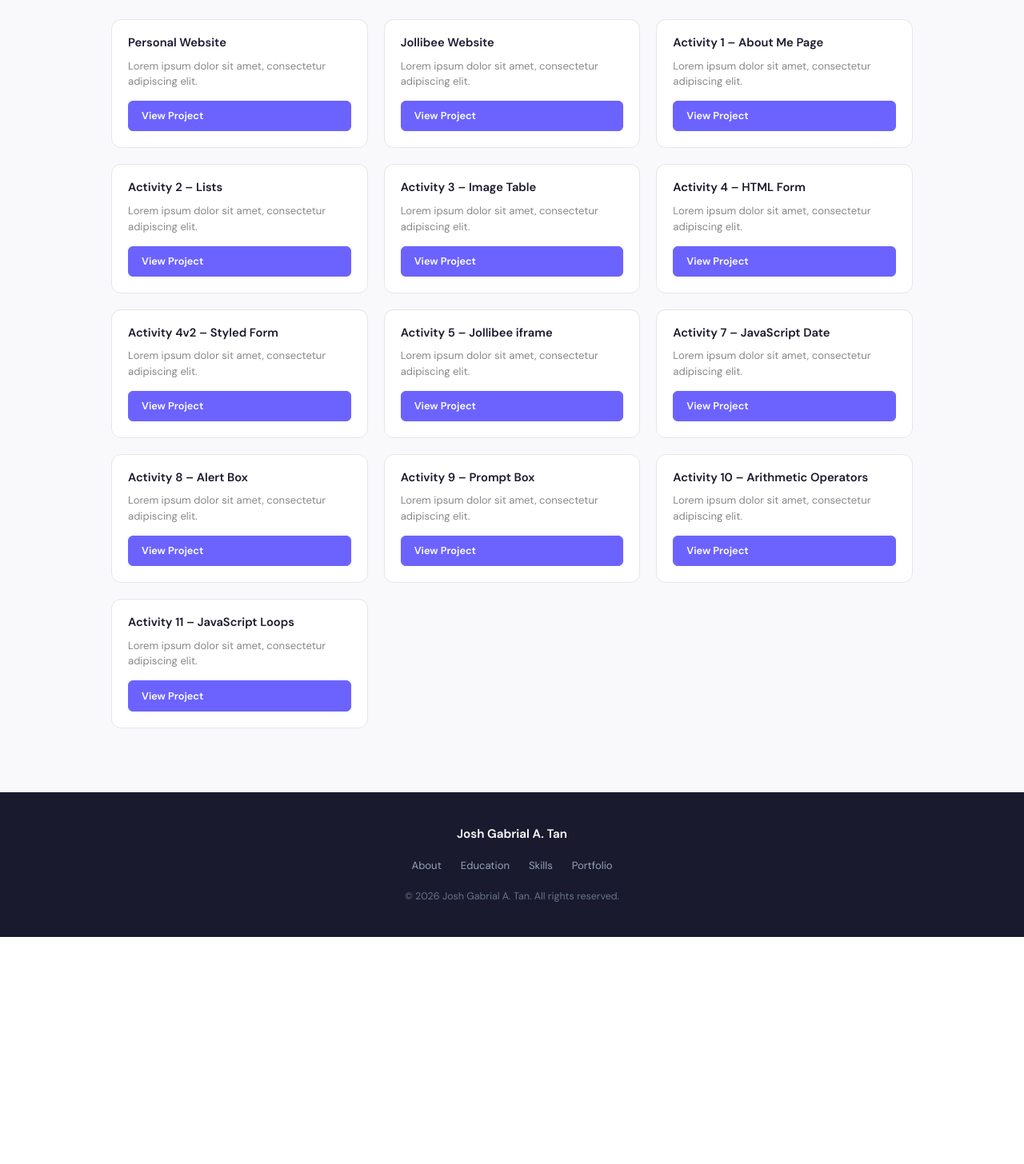
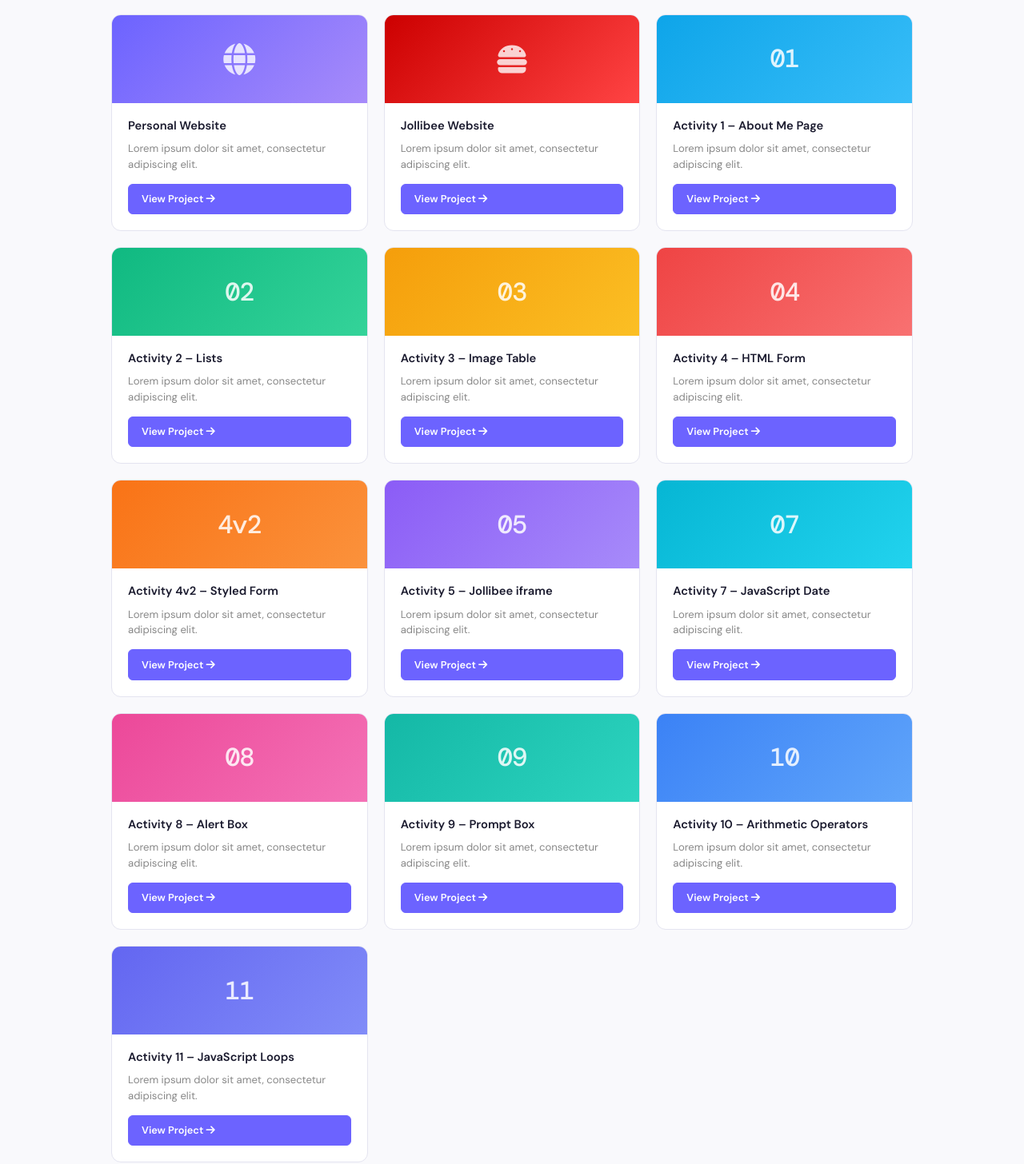
Before and after one commit to tanjoshgabrial-dev/CSIT201PortfolioWebsite, a plain HTML site: page index.html in a window 1280 px wide. Shown: the part 2140-3596 px from the top of the page at 80% size. Before the commit the page ends 3312 px from the top, so only its background shows below. Drawn offline with nearby package versions, Linux system fonts and the light colour scheme.

Commit message:
Update index.html

```diff
--- a/index.html
+++ b/index.html
@@ -54,7 +54,7 @@
           <p class="about-role">BSIT Student</p>
           <p>I'm a first-year BSIT student at Cebu Institute of Technology, born and raised in Cebu City, Philippines.</p>
           <br>
-          <p>I'm a self-taught freelance game developer with experience in 3D modeling and graphic design. In my free time I play video games and sleep.</p>
+          <p>I'm a self-taught freelance game developer with experience in 3D modeling and graphic design.</p>
           <div class="about-details">
             <span>tanjoshgabrial@gmail.com</span>
           </div>
@@ -75,7 +75,7 @@
         </div>
 
         <div class="edu-list-item">
-          <strong>Senior High School</strong> — University of San Carlos
+          <strong>Senior High School</strong> — University of San Carlos North Campus
           <span>(2023 – 2025)</span>
         </div>
 
@@ -127,130 +127,157 @@
 
         <!-- Personal Website -->
         <div class="portfolio-card" data-category="project">
+          <div class="card-thumb project-thumb">
+            <i class="fas fa-globe"></i>
+          </div>
           <div class="card-info">
             <h3>Personal Website</h3>
             <p>Lorem ipsum dolor sit amet, consectetur adipiscing elit.</p>
-            <a href="#" class="card-link">View Project</a>
+            <a href="#" class="card-link">View Project <i class="fas fa-arrow-right"></i></a>
           </div>
         </div>
 
         <!-- Jollibee Website -->
         <div class="portfolio-card" data-category="project">
-
+          <div class="card-thumb jollibee-thumb">
+            <i class="fas fa-burger"></i>
+          </div>
           <div class="card-info">
             <h3>Jollibee Website</h3>
             <p>Lorem ipsum dolor sit amet, consectetur adipiscing elit.</p>
-            <a href="jollibee.html" class="card-link">View Project</a>
+            <a href="jollibee.html" class="card-link">View Project <i class="fas fa-arrow-right"></i></a>
           </div>
         </div>
 
         <!-- Activity 1 -->
         <div class="portfolio-card" data-category="activity">
-
+          <div class="card-thumb act1-thumb">
+            <span class="act-num">01</span>
+          </div>
           <div class="card-info">
             <h3>Activity 1 – About Me Page</h3>
             <p>Lorem ipsum dolor sit amet, consectetur adipiscing elit.</p>
-            <a href="activity1.html" class="card-link">View Project</a>
+            <a href="activity1.html" class="card-link">View Project <i class="fas fa-arrow-right"></i></a>
           </div>
         </div>
 
         <!-- Activity 2 -->
         <div class="portfolio-card" data-category="activity">
-
+          <div class="card-thumb act2-thumb">
+            <span class="act-num">02</span>
+          </div>
           <div class="card-info">
             <h3>Activity 2 – Lists</h3>
             <p>Lorem ipsum dolor sit amet, consectetur adipiscing elit.</p>
-            <a href="activity2.html" class="card-link">View Project</a>
+            <a href="activity2.html" class="card-link">View Project <i class="fas fa-arrow-right"></i></a>
           </div>
         </div>
 
         <!-- Activity 3 -->
         <div class="portfolio-card" data-category="activity">
-
+          <div class="card-thumb act3-thumb">
+            <span class="act-num">03</span>
+          </div>
           <div class="card-info">
             <h3>Activity 3 – Image Table</h3>
             <p>Lorem ipsum dolor sit amet, consectetur adipiscing elit.</p>
-            <a href="activity3.html" class="card-link">View Project</a>
+            <a href="activity3.html" class="card-link">View Project <i class="fas fa-arrow-right"></i></a>
           </div>
         </div>
 
         <!-- Activity 4 -->
         <div class="portfolio-card" data-category="activity">
-
+          <div class="card-thumb act4-thumb">
+            <span class="act-num">04</span>
+          </div>
           <div class="card-info">
             <h3>Activity 4 – HTML Form</h3>
             <p>Lorem ipsum dolor sit amet, consectetur adipiscing elit.</p>
-            <a href="activity4.html" class="card-link">View Project</a>
+            <a href="activity4.html" class="card-link">View Project <i class="fas fa-arrow-right"></i></a>
           </div>
         </div>
 
         <!-- Activity 4v2 -->
         <div class="portfolio-card" data-category="activity">
-
+          <div class="card-thumb act4v2-thumb">
+            <span class="act-num">4v2</span>
+          </div>
           <div class="card-info">
             <h3>Activity 4v2 – Styled Form</h3>
             <p>Lorem ipsum dolor sit amet, consectetur adipiscing elit.</p>
-            <a href="activity4v2.html" class="card-link">View Project</a>
+            <a href="activity4v2.html" class="card-link">View Project <i class="fas fa-arrow-right"></i></a>
           </div>
         </div>
 
         <!-- Activity 5 -->
         <div class="portfolio-card" data-category="activity">
-
+          <div class="card-thumb act5-thumb">
+            <span class="act-num">05</span>
+          </div>
           <div class="card-info">
             <h3>Activity 5 – Jollibee iframe</h3>
             <p>Lorem ipsum dolor sit amet, consectetur adipiscing elit.</p>
-            <a href="activity5.html" class="card-link">View Project</a>
+            <a href="activity5.html" class="card-link">View Project <i class="fas fa-arrow-right"></i></a>
           </div>
         </div>
 
         <!-- Activity 7 -->
         <div class="portfolio-card" data-category="activity">
-
+          <div class="card-thumb act7-thumb">
+            <span class="act-num">07</span>
+          </div>
           <div class="card-info">
             <h3>Activity 7 – JavaScript Date</h3>
             <p>Lorem ipsum dolor sit amet, consectetur adipiscing elit.</p>
-            <a href="activity7.html" class="card-link">View Project</a>
+            <a href="activity7.html" class="card-link">View Project <i class="fas fa-arrow-right"></i></a>
           </div>
         </div>
 
         <!-- Activity 8 -->
         <div class="portfolio-card" data-category="activity">
-
+          <div class="card-thumb act8-thumb">
+            <span class="act-num">08</span>
+          </div>
           <div class="card-info">
             <h3>Activity 8 – Alert Box</h3>
             <p>Lorem ipsum dolor sit amet, consectetur adipiscing elit.</p>
-            <a href="activity8.html" class="card-link">View Project</a>
+            <a href="activity8.html" class="card-link">View Project <i class="fas fa-arrow-right"></i></a>
           </div>
         </div>
 
         <!-- Activity 9 -->
         <div class="portfolio-card" data-category="activity">
-
+          <div class="card-thumb act9-thumb">
+            <span class="act-num">09</span>
+          </div>
           <div class="card-info">
             <h3>Activity 9 – Prompt Box</h3>
             <p>Lorem ipsum dolor sit amet, consectetur adipiscing elit.</p>
-            <a href="activity9.html" class="card-link">View Project</a>
+            <a href="activity9.html" class="card-link">View Project <i class="fas fa-arrow-right"></i></a>
           </div>
         </div>
 
         <!-- Activity 10 -->
         <div class="portfolio-card" data-category="activity">
-
+          <div class="card-thumb act10-thumb">
+            <span class="act-num">10</span>
+          </div>
           <div class="card-info">
             <h3>Activity 10 – Arithmetic Operators</h3>
             <p>Lorem ipsum dolor sit amet, consectetur adipiscing elit.</p>
-            <a href="activity10.html" class="card-link">View Project</a>
+            <a href="activity10.html" class="card-link">View Project <i class="fas fa-arrow-right"></i></a>
           </div>
         </div>
 
         <!-- Activity 11 -->
         <div class="portfolio-card" data-category="activity">
-
+          <div class="card-thumb act11-thumb">
+            <span class="act-num">11</span>
+          </div>
           <div class="card-info">
             <h3>Activity 11 – JavaScript Loops</h3>
             <p>Lorem ipsum dolor sit amet, consectetur adipiscing elit.</p>
-            <a href="activity11.html" class="card-link">View Project</a>
+            <a href="activity11.html" class="card-link">View Project <i class="fas fa-arrow-right"></i></a>
           </div>
         </div>
 
```
